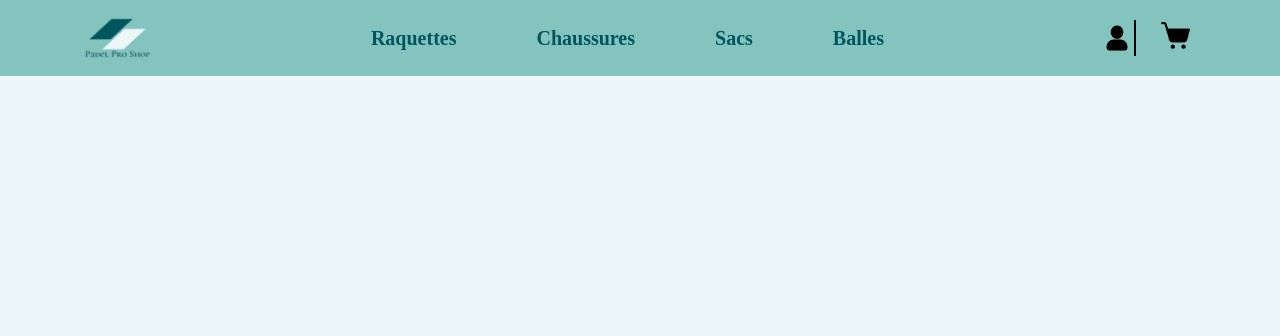
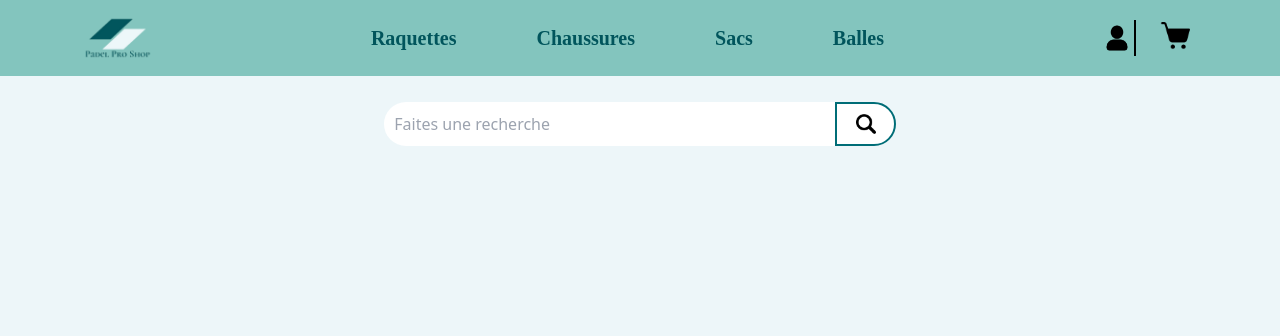
Before and after one commit to Enzo-Martolini/padel_site_e-commerce, a PHP site: page /Frontend/pages/all_products.php in a window 1280 px wide. Shown: the top 336 px of the page. Run offline with PHP 8.4, Linux system fonts and the light colour scheme; data that the repository does not hold is empty; style sheets or scripts are compiled from the project's sources.

Commit message:
searchBar done

```diff
--- a/Frontend/pages/all_products.php
+++ b/Frontend/pages/all_products.php
@@ -1,10 +1,3 @@
-<?php
-require_once '../../backend/classes/product.php';
-$products = new product($pdo);
-$product = $products -> getAllProduct();
-$brand = json_decode($product[1]['subcategory']);
-?>
-
 <!DOCTYPE html>
 <html lang="en">
 <head>
@@ -13,12 +6,14 @@ $brand = json_decode($product[1]['subcategory']);
     <meta name="viewport" content="width=device-width, initial-scale=1.0">
     <title>Document</title>
 
-    <link rel="stylesheet" href="css/test_card.css">
+    <link rel="stylesheet" href="css/all_product.css">
     <link rel="stylesheet" href="../style.css" />
      <link rel="preconnect" href="https://fonts.googleapis.com" />
     <link rel="preconnect" href="https://fonts.gstatic.com" crossorigin />
 </head>
 <body>
+    <div id="header"></div>
+
     <script type="module">
       import { AfficherHeader } from "../components/Header.js";
       document.addEventListener("DOMContentLoaded", () => {
@@ -27,12 +22,17 @@ $brand = json_decode($product[1]['subcategory']);
       });
     </script>
 
-    <div id="header"></div>
+    <div class="divSearchBar">
+        <form action="" method="">
+          <input type="text" placeholder="Faites une recherche" id="searchBar"><div class="divImage"><button><img src="../assets/icon-glass.png" width="20px"></button></div></input>
+        </form>
+    </div>
+
     <div class="card_container">
         <div class="card_wrapper" style="display:grid">
 
         </div>
     </div>
-    <script src="../script/get_product.js"></script>
+    <script src="../script/products.js"></script>
 </body>
 </html>
--- a/Frontend/pages/css/test_card.css
+++ b/Frontend/pages/css/all_product.css
@@ -50,3 +50,37 @@ body {
     height: 100%;
     margin: 2%;
 }
+
+.divSearchBar {
+    display: flex;
+    justify-content: center;
+}
+
+form {
+    display: flex;
+    justify-content: center;
+    width: 40%;
+    margin: 2% 0%;
+}
+
+.divSearchBar input {
+    width: 150%;
+    padding: 2%;
+    border-radius: 100rem 0rem 0rem 100rem;
+}
+
+.divSearchBar .divImage {
+    display: flex;
+    border: #006D77 solid 2px;
+    justify-content: center;
+    align-items: center;
+    background-color: #ffffff;
+    width: 20%;
+    border-radius: 0rem 100rem 100rem 0rem;
+}
+
+.divSearchBar [type="text"] {
+    border: none;
+    outline: none;
+    box-shadow: none;
+}
--- a/Frontend/script/get_product.js
+++ b/Frontend/script/products.js
@@ -29,10 +29,11 @@ async function fetchProducts() {
 }
 
 // Fonction principale pour récupérer les produits et les afficher
-async function displayProductCards() {
-    const products = await fetchProducts();
+async function displayProductCards(products) {
+    // const products = await fetchProducts();
     if (products) {
         const cardWrapper = document.querySelector('.card_wrapper');
+        cardWrapper.innerHTML = '';
 
         products.forEach(product => {
             const category = JSON.parse(product.category);
@@ -102,4 +103,33 @@ async function displayProductCards() {
     }
 }
 
-displayProductCards()
+async function filter($filter) {
+    const products = await fetchProducts();
+    if (products) {
+        const filteredProducts = products.filter(product => {
+            const category = JSON.parse(product.category);
+            const subcategory = JSON.parse(product.subcategory);
+            const brand = subcategory[0];
+            const gender = subcategory[1] || '';
+
+            return product.name.includes($filter) ||
+                product.description.includes($filter) ||
+                category.includes($filter) ||
+                brand.includes($filter) ||
+                gender.includes($filter);
+        });
+        return filteredProducts;
+    }
+    return [];
+}
+
+(async function() {
+    const products = await fetchProducts();
+    displayProductCards(products);
+})();
+
+document.getElementById("searchBar").addEventListener('input', async function() {
+    const filterValue = this.value;
+    const filteredProducts = await filter(filterValue);
+    displayProductCards(filteredProducts);
+});
```
